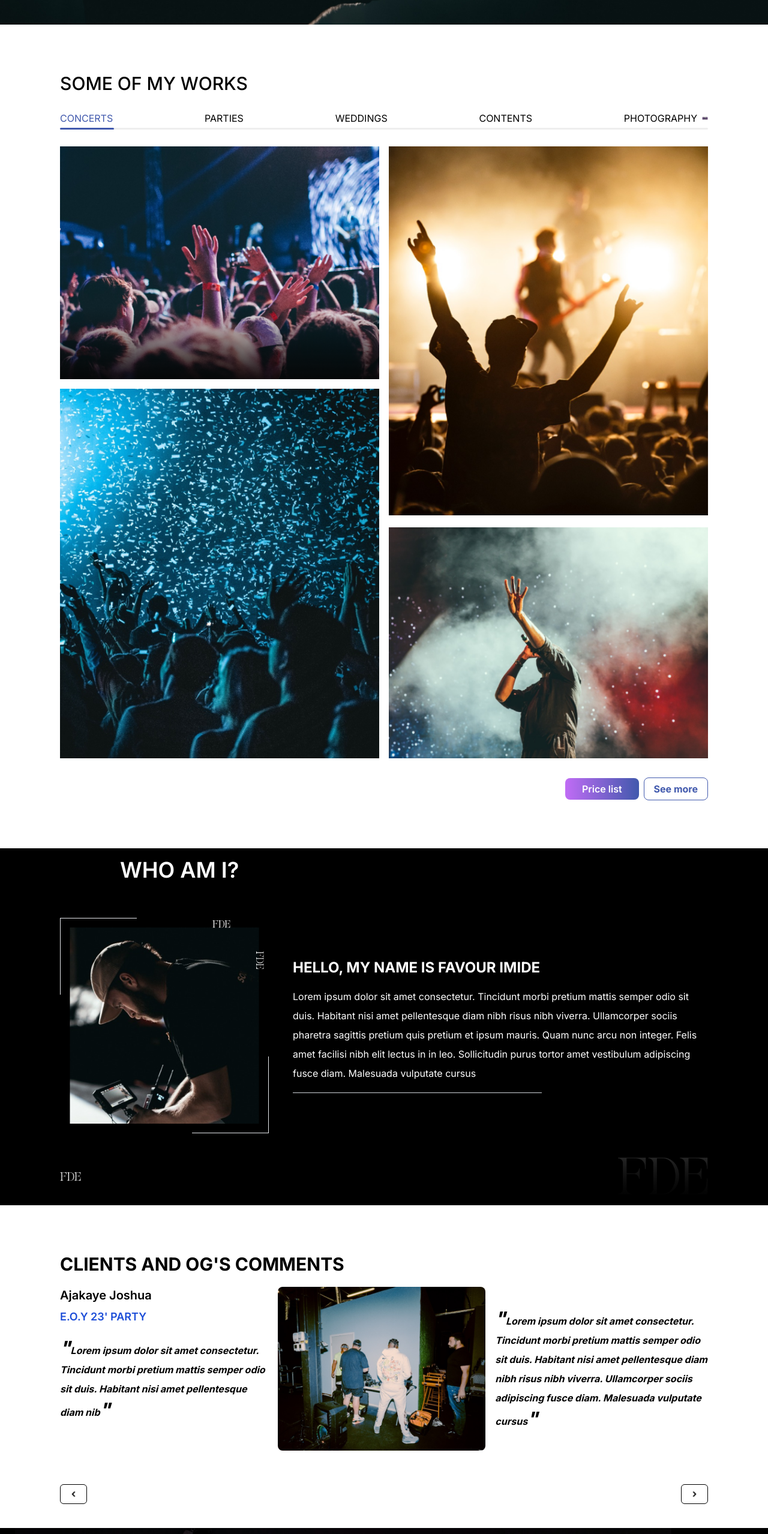
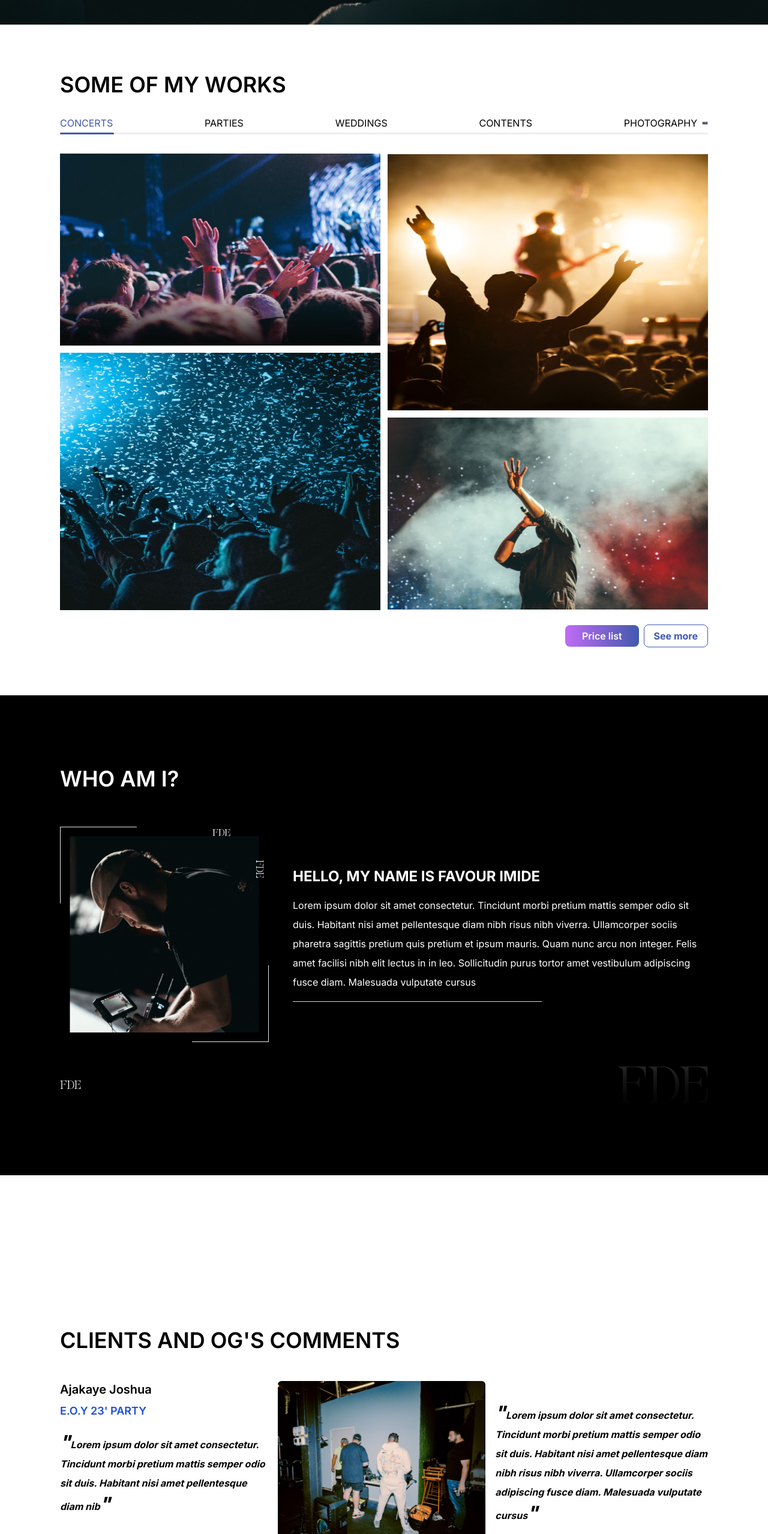
Before and after one commit to nathscode/whoisfde, a Next.js app: page / in a window 1280 px wide. Shown: the part 809-3366 px from the top of the page at 60% size. Built offline with nearby package versions, Linux system fonts and the light colour scheme.

Commit message:
fixed home centering

```diff
--- a/components/og-comments.tsx
+++ b/components/og-comments.tsx
@@ -2,19 +2,24 @@ import Image from "next/image";
 
 export default function ClientsAndOgComments() {
   return (
-    <div className="px-2 min-[1200px]:px-[100px] min-[1400px]:px-[296px]">
+    <div className="px-2 min-[1200px]:px-[100px] md:h-screen flex items-center justify-center min-[1400px]:px-[296px]">
       <div>
-      <div className="text-[22px] sm:text-3xl font-bold mb-5">CLIENTS AND OG&apos;S COMMENTS</div>
+        <div>
+          <div className="text-4xl font-semibold mb-6 md:mb-12">
+            CLIENTS AND OG&apos;S COMMENTS
+          </div>
           <div className="flex flex-col md:flex-row gap-4 justify-center">
             <div className="md:flex-[2] flex flex-col sm:flex-row gap-4">
               <div className="flex-1 flex flex-col gap-2">
                 <div className="font-semibold text-xl">Ajakaye Joshua</div>
-              <div className="font-semibold text-[18px] text-blue-700 mb-3">E.O.Y 23&apos; PARTY</div>
+                <div className="font-semibold text-[18px] text-blue-700 mb-3">
+                  E.O.Y 23&apos; PARTY
+                </div>
                 <i>
                   <div className="leading-loose font-bold">
                     <span className="text-3xl font-extrabold">&quot;</span>
-                  Lorem ipsum dolor sit amet consectetur. Tincidunt morbi pretium mattis semper odio
-                  sit duis. Habitant nisi amet pellentesque diam nib
+                    Lorem ipsum dolor sit amet consectetur. Tincidunt morbi pretium mattis semper
+                    odio sit duis. Habitant nisi amet pellentesque diam nib
                     <span className="text-3xl font-extrabold">&quot;</span>
                   </div>
                 </i>
@@ -22,9 +27,9 @@ export default function ClientsAndOgComments() {
               <div className="flex-1 w-full flex justify-start">
                 <Image
                   src={"/og-pic.png"}
-                className="rounded-lg"
+                  className="rounded-md"
                   width={500}
-                height={500}
+                  height={750}
                   alt="og image"
                 />
               </div>
@@ -35,8 +40,8 @@ export default function ClientsAndOgComments() {
                 <div className="leading-loose font-bold">
                   <span className="text-3xl font-extrabold">&quot;</span>
                   Lorem ipsum dolor sit amet consectetur. Tincidunt morbi pretium mattis semper odio
-                sit duis. Habitant nisi amet pellentesque diam nibh risus nibh viverra. Ullamcorper
-                sociis adipiscing fusce diam. Malesuada vulputate cursus
+                  sit duis. Habitant nisi amet pellentesque diam nibh risus nibh viverra.
+                  Ullamcorper sociis adipiscing fusce diam. Malesuada vulputate cursus
                   <span className="text-3xl font-extrabold">&quot;</span>
                 </div>
               </i>
@@ -52,5 +57,6 @@ export default function ClientsAndOgComments() {
           </div>
         </div>
       </div>
+    </div>
   );
 }
--- a/components/reviews/add-review.tsx
+++ b/components/reviews/add-review.tsx
@@ -9,10 +9,10 @@ export default function AddReview() {
           <img src="/under-rock.png" className="rounded-lg" />
         </div>
         <div className="flex-1 grid grid-cols-1 gap-2">
-          <div className="border border-dashed px-10 border-spacing-24 rounded-lg border-gray-500 flex justify-center items-center">
+          <div className="active:bg-gray-100 active:border-gray-100 active:opacity-50 md:hover:bg-gray-100 hover:cursor-pointer border border-dashed px-10 border-spacing-24 rounded-lg border-gray-500 flex justify-center items-center">
             <Image src={"/add_black.svg"} width={20} height={20} alt="add" />
           </div>
-          <div className="border border-dashed px-10 border-spacing-24 rounded-lg border-gray-500 flex justify-center items-center">
+          <div className="active:bg-gray-100 active:border-gray-100 active:opacity-50 md:hover:bg-gray-100 hover:cursor-pointer border border-dashed px-10 border-spacing-24 rounded-lg border-gray-500 flex justify-center items-center">
             <div className="flex gap-2 items-center">
               <div>
                 <Image src={"/add_black.svg"} width={16} height={16} alt="add" />
@@ -28,7 +28,7 @@ export default function AddReview() {
         </textarea>
       </div>
       <div className="w-full flex justify-end">
-        <button className="bg-[#4159AD] md:hover:opacity-50 active:opacity-50 text-white rounded-lg px-[10px] py-[6px]">Done</button>
+        <button className="bg-[#4159AD] md:hover:bg-[#2f407e] active:opacity-50 text-white rounded-md px-4 py-2">Done</button>
       </div>
     </div>
   );
--- a/components/who-am-i.tsx
+++ b/components/who-am-i.tsx
@@ -2,8 +2,9 @@ import Image from "next/image";
 
 export default function WhoAmI() {
   return (
-    <div className="bg-black text-white relative py-4 px-2 min-[1200px]:px-[100px] min-[1400px]:px-[296px]">
-      <div className="mb-5 text-4xl font-semibold pl-2 min-[1200px]:pl-[100px] min-[1400px]:pl-[296px]">WHO AM I?</div>
+    <div className="bg-black text-white relative md:h-screen flex items-center justify-center px-2 min-[1200px]:px-[100px] min-[1400px]:px-[296px]">
+      <div>
+      <div className="mb-5 text-4xl font-semibold">WHO AM I?</div>
       <div className="py-10">
         <div className="flex-1 flex flex-col md:flex-row gap-10 justify-center items-center">
           <div className="relative">
@@ -47,6 +48,7 @@ export default function WhoAmI() {
         </div>
         <Image src={"/fde.png"} width={150} height={100} alt="fde" />
       </div>
+      </div>
     </div>
   );
 }
--- a/components/works/works.tsx
+++ b/components/works/works.tsx
@@ -5,8 +5,8 @@ export default function Works() {
   return (
     <div className="px-2 min-[1200px]:px-[100px] min-[1400px]:px-[296px]">
       <div>
-        <div className="text-3xl font-[500]">SOME OF MY WORKS</div>
-        <div className="my-7">
+        <div className="text-4xl font-semibold">SOME OF MY WORKS</div>
+        <div className="my-8">
           <TabController
             elementsStyle="flex justify-between items-center mb-1"
             activeElementColor="#4159AD"
@@ -19,29 +19,23 @@ export default function Works() {
             <div>CONTENTS</div>
             <div className="flex gap-2 items-center">
               <span>PHOTOGRAPHY</span>
-              <Image
-                src={"/wedding_camera.png"}
-                className="bg-blend-difference"
-                width={10}
-                height={10}
-                alt="photography"
-              />
+              <Image src={"/wedding_camera.png"} width={10} height={10} alt="photography" />
             </div>
           </TabController>
         </div>
-        <div className="flex justify-center sm:items-center gap-2 flex-row sm:gap-4">
-          <div className="flex flex-col gap-2 sm:gap-4">
-            <img src={"/davido.png"} className="bg-blend-difference" alt="artist" />
-            <img src={"/under-davido.png"} className="bg-blend-difference" alt="artist" />
+        <div className="flex justify-center sm:items-center gap-2 flex-row sm:gap-3">
+          <div className="flex flex-col gap-2 sm:gap-3">
+            <img src={"/davido.png"} className="aspect-[5/3]" alt="artist" />
+            <img src={"/under-davido.png"} className="aspect-[3/2.412]" alt="artist" />
           </div>
-          <div className="flex flex-col gap-2 sm:gap-5">
-            <img src={"/rock-n-roll.png"} className="bg-blend-difference" alt="rock n roll" />
-            <img src={"/under-rock.png"} className="bg-blend-difference" alt="worship" />
+          <div className="flex flex-col gap-2 sm:gap-3">
+            <img src={"/rock-n-roll.png"} className="aspect-[5/4]" alt="rock n roll" />
+            <img src={"/under-rock.png"} className="aspect-[5/3]" alt="worship" />
           </div>
         </div>
       </div>
 
-      <div className="flex justify-end gap-2 items-center mt-4 md:mt-8">
+      <div className="flex justify-end gap-2 items-center mt-4 md:mt-6">
         <button className="rounded-lg active:text-gray-300 active:opacity-75 bg-gradient-to-r active:bg-[#c06cf5] from-[#c06cf5] to-[#4159AD] text-white px-7 py-[6px] font-semibold">
           Price list
         </button>
```
Lines whose indentation alone changed are shown as unchanged.
